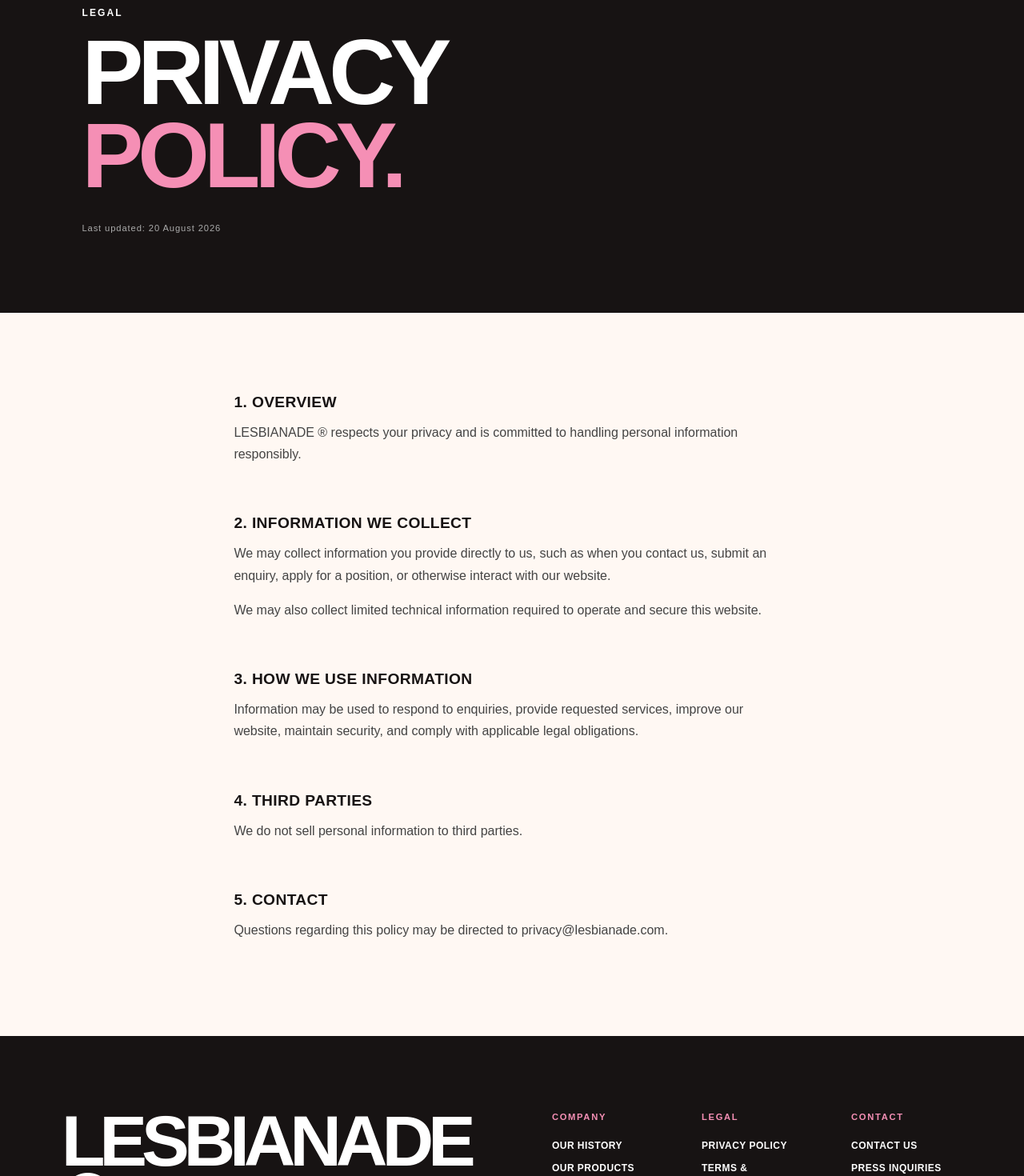
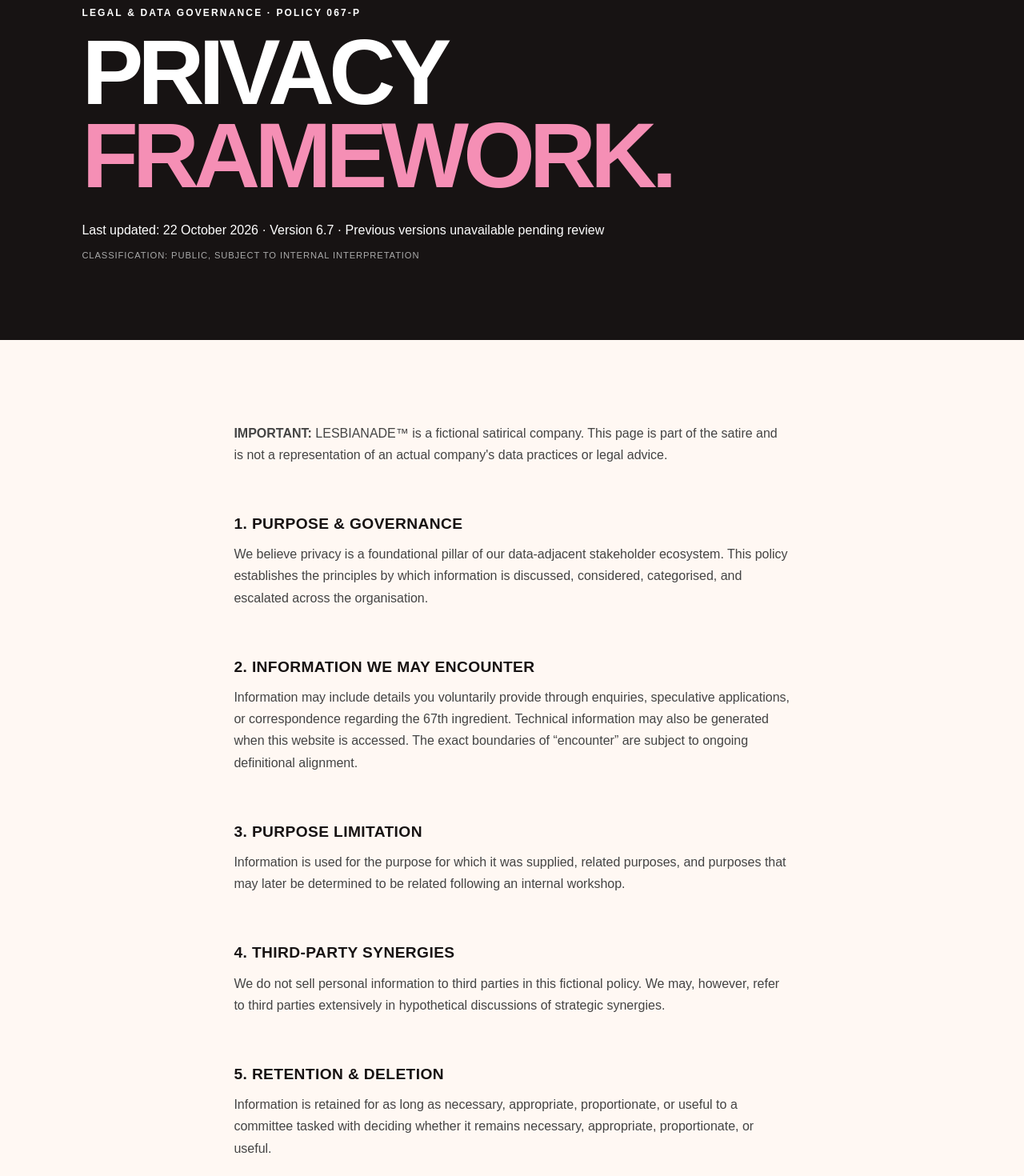
Before and after one commit to OWelton-Rosie/LESBIANADE.com, a SvelteKit app: page /legal/privacy in a window 1280 px wide. Shown: the part 280-1750 px from the top of the page at 80% size. Built offline with nearby package versions, Linux system fonts and the light colour scheme.

Commit message:
Rewrite privacy policy as satirical data governance document

```diff
--- a/src/routes/legal/privacy/+page.svelte
+++ b/src/routes/legal/privacy/+page.svelte
@@ -1,54 +1,31 @@
 <svelte:head>
-    <title>Privacy Policy - LESBIANADE &reg;</title>
+	<title>Privacy &amp; Data Governance Framework - LESBIANADE™</title>
+	<meta name="description" content="A satirical overview of the fictional LESBIANADE™ approach to privacy, information handling, and governance." />
 </svelte:head>
 
 <section class="legal-header">
-    <p class="eyebrow">LEGAL</p>
-
-    <h1>PRIVACY<br /><span>POLICY.</span></h1>
-
-    <p>Last updated: 20 August 2026</p>
+	<p class="eyebrow">LEGAL &amp; DATA GOVERNANCE · POLICY 067-P</p>
+	<h1>PRIVACY<br /><span>FRAMEWORK.</span></h1>
+	<p>Last updated: 22 October 2026 · Version 6.7 · Previous versions unavailable pending review</p>
+	<p>CLASSIFICATION: PUBLIC, SUBJECT TO INTERNAL INTERPRETATION</p>
 </section>
 
 <article class="legal-content">
-    <h2>1. OVERVIEW</h2>
-
-    <p>
-        LESBIANADE &reg; respects your privacy and is committed to handling
-        personal information responsibly.
-    </p>
-
-    <h2>2. INFORMATION WE COLLECT</h2>
-
-    <p>
-        We may collect information you provide directly to us, such as
-        when you contact us, submit an enquiry, apply for a position,
-        or otherwise interact with our website.
-    </p>
-
-    <p>
-        We may also collect limited technical information required to
-        operate and secure this website.
-    </p>
-
-    <h2>3. HOW WE USE INFORMATION</h2>
-
-    <p>
-        Information may be used to respond to enquiries, provide
-        requested services, improve our website, maintain security,
-        and comply with applicable legal obligations.
-    </p>
-
-    <h2>4. THIRD PARTIES</h2>
-
-    <p>
-        We do not sell personal information to third parties.
-    </p>
-
-    <h2>5. CONTACT</h2>
-
-    <p>
-        Questions regarding this policy may be directed to
-        privacy@lesbianade.com.
-    </p>
+	<p><strong>IMPORTANT:</strong> LESBIANADE™ is a fictional satirical company. This page is part of the satire and is not a representation of an actual company's data practices or legal advice.</p>
+	<h2>1. PURPOSE &amp; GOVERNANCE</h2>
+	<p>We believe privacy is a foundational pillar of our data-adjacent stakeholder ecosystem. This policy establishes the principles by which information is discussed, considered, categorised, and escalated across the organisation.</p>
+	<h2>2. INFORMATION WE MAY ENCOUNTER</h2>
+	<p>Information may include details you voluntarily provide through enquiries, speculative applications, or correspondence regarding the 67th ingredient. Technical information may also be generated when this website is accessed. The exact boundaries of “encounter” are subject to ongoing definitional alignment.</p>
+	<h2>3. PURPOSE LIMITATION</h2>
+	<p>Information is used for the purpose for which it was supplied, related purposes, and purposes that may later be determined to be related following an internal workshop.</p>
+	<h2>4. THIRD-PARTY SYNERGIES</h2>
+	<p>We do not sell personal information to third parties in this fictional policy. We may, however, refer to third parties extensively in hypothetical discussions of strategic synergies.</p>
+	<h2>5. RETENTION &amp; DELETION</h2>
+	<p>Information is retained for as long as necessary, appropriate, proportionate, or useful to a committee tasked with deciding whether it remains necessary, appropriate, proportionate, or useful.</p>
+	<h2>6. YOUR RIGHTS</h2>
+	<p>You may ask questions about your information. Your request will be acknowledged in principle and routed to the appropriate information governance workstream.</p>
+	<h2>7. CONTACT THE PRIVACY OFFICE</h2>
+	<p>Direct privacy-related correspondence to <a href="mailto:privacy@lesbianade.com">privacy@lesbianade.com</a>. Please include the phrase “DATA SUBJECT ALIGNMENT” in the subject line to accelerate the process, subject to processing capacity.</p>
+	<h2>8. POLICY AMENDMENTS</h2>
+	<p>This document may be updated as our privacy journey evolves. Material changes will be communicated through an appropriate channel, once the appropriate channel has been selected.</p>
 </article>
```
